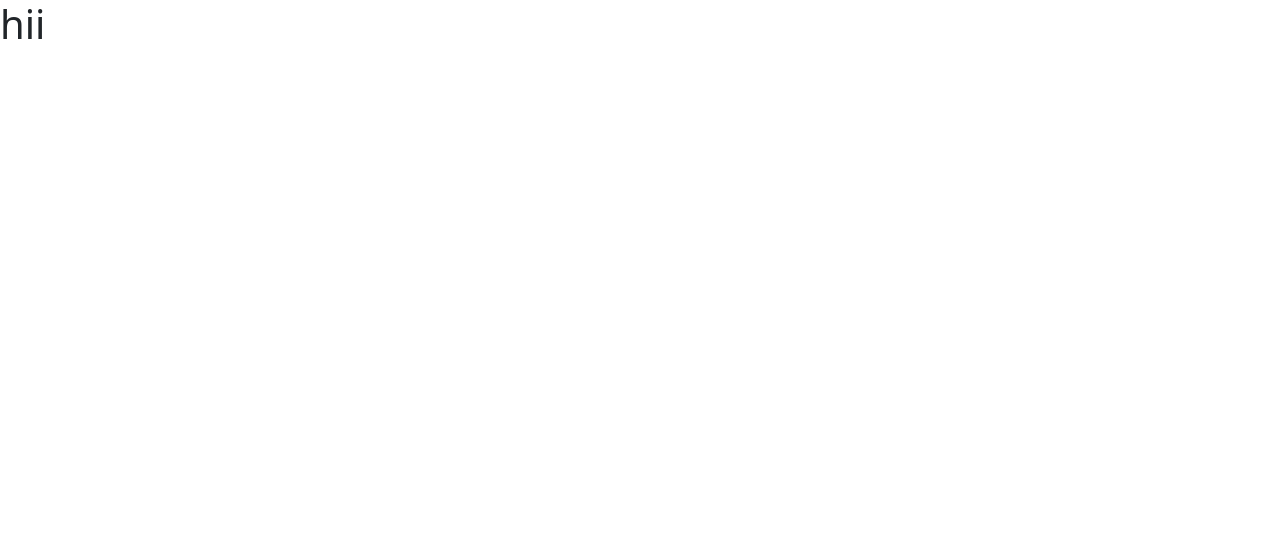
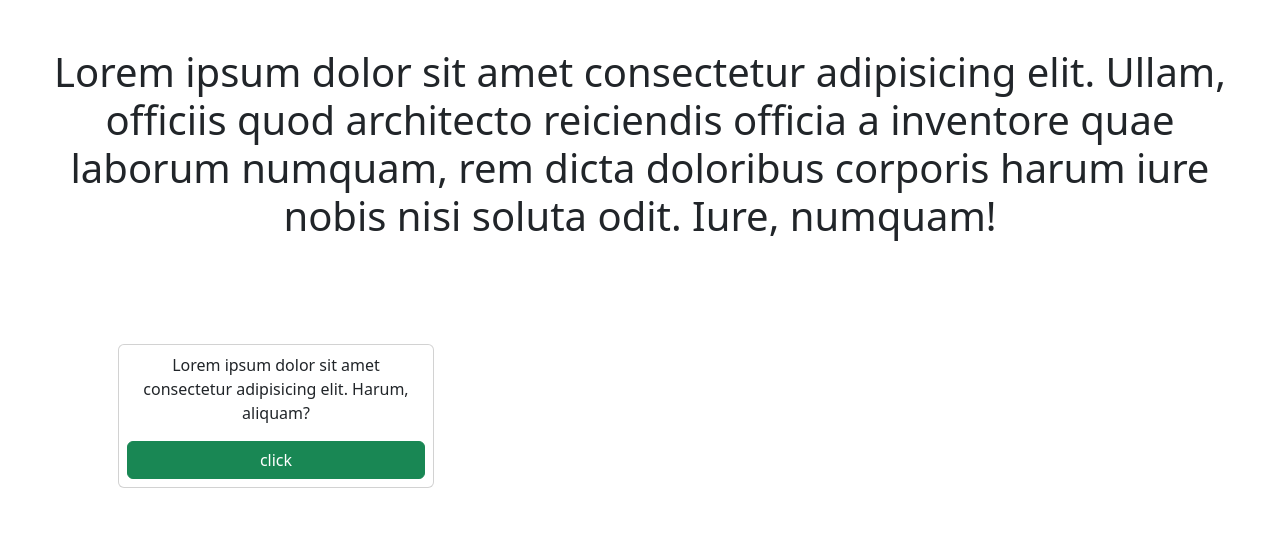
Before and after one commit to Alimahmoud333/Scripts, a plain HTML site: page index.html in a window 1280 px wide. Drawn offline with Linux system fonts and the light colour scheme.

Commit message:
you update the 2 pages

```diff
--- a/index.html
+++ b/index.html
@@ -12,7 +12,22 @@
 
 <body>
 
-    <h1>hii</h1>
+    <div class="text-center p-5">
+        <h1>Lorem ipsum dolor sit amet consectetur adipisicing elit. Ullam, officiis quod architecto reiciendis officia a inventore quae laborum numquam, rem dicta doloribus corporis harum iure nobis nisi soluta odit. Iure, numquam!</h1>
+    </div>
+    <div class="container text-center p-5">
+        <div class="row g-5">
+            <div class="col-lg-4 col-12" id="card1">
+                <div class="card p-2">
+                    <p>Lorem ipsum dolor sit amet consectetur adipisicing elit. Harum, aliquam?</p>
+                    <button class="btn btn-success" id="btn">click</button>
+                </div>
+            </div>
+        </div>
+    </div>
+    </div>
+
+
 
 
     <script src="index.js"></script>
--- a/index.js
+++ b/index.js
@@ -0,0 +1,3 @@
+const btn = document.getElementById("btn")
+
+let card = document.getElementById("card1")
```
